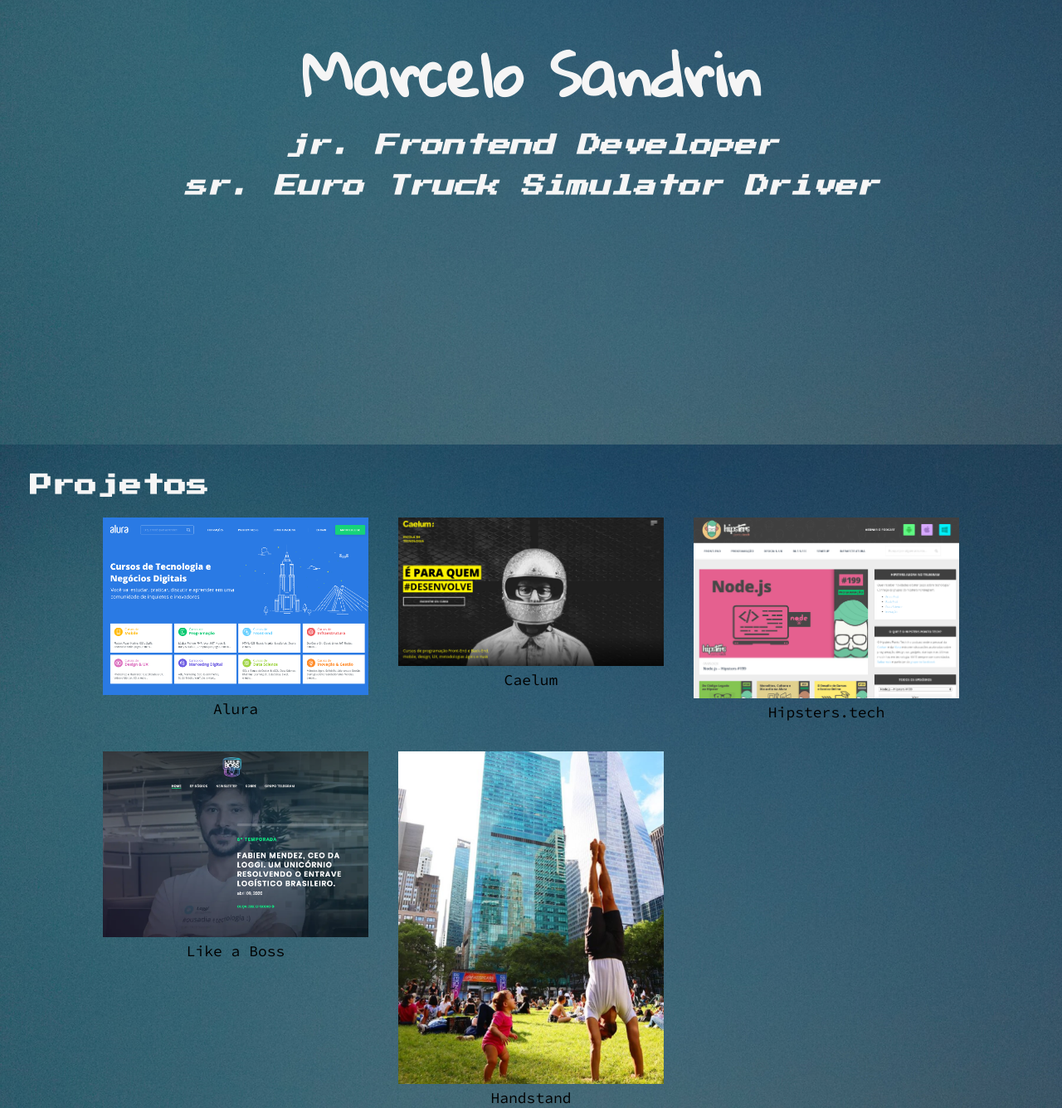
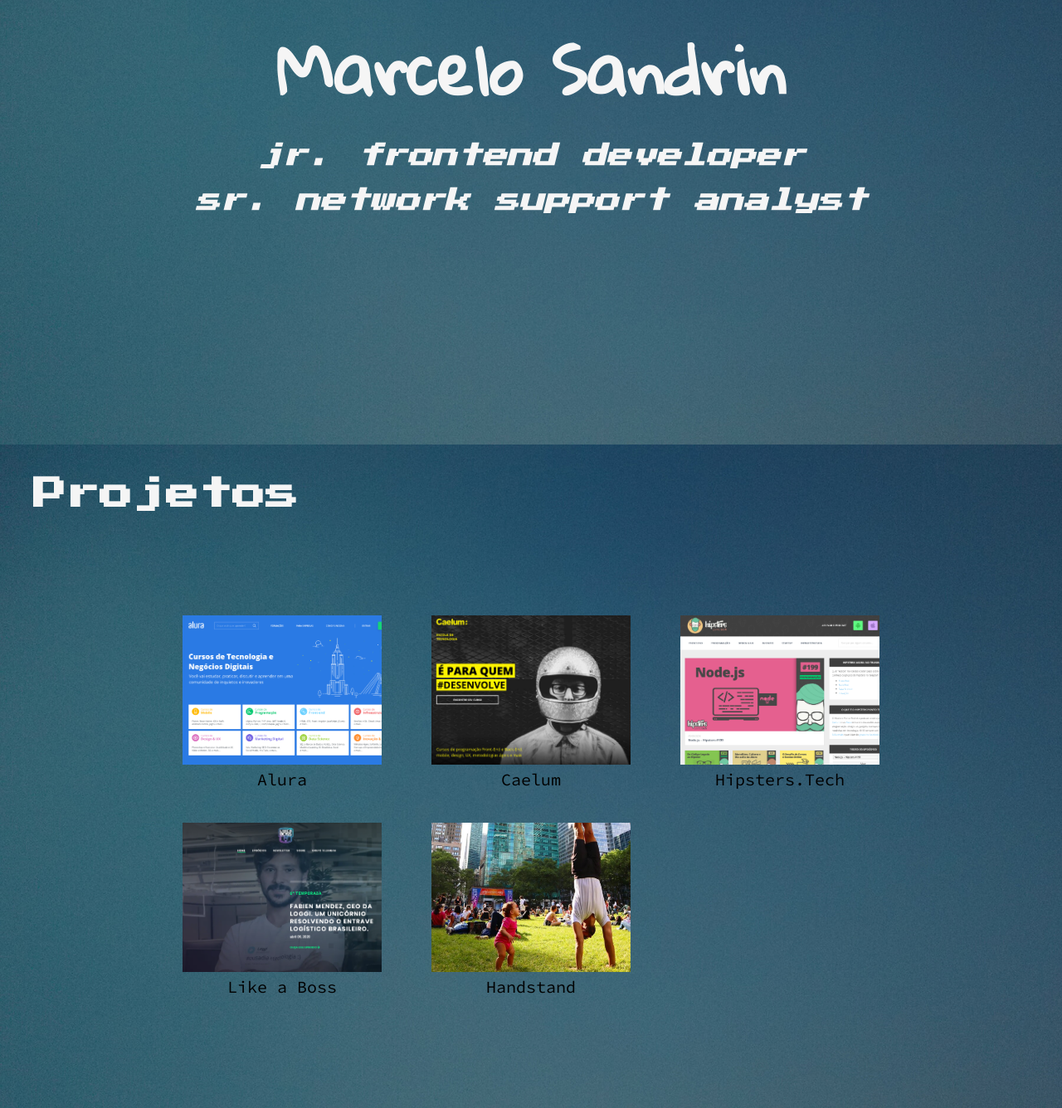
Before and after one commit to msandrin/imersaocss, a plain HTML site: page index.html in a window 1280 px wide. Shown: the part 264-1600 px from the top of the page at 83% size. Drawn offline with Linux system fonts and the light colour scheme.

Commit message:
4a versao do site

```diff
--- a/css/estilos.css
+++ b/css/estilos.css
@@ -1,35 +1,40 @@
-*{
+/* soft reset do css */
+* {
   margin: 0;
   padding: 0;
   box-sizing: border-box;
 }
 
-body{
+body {
   background-image: url('../img/fundo.jpg');
+  background-size: auto 100vh;
   font-family: 'Source Code Pro', monospace;
-    background-size: auto 100vh;
   height: 100vh;
   font-size: 12px;
 }
 
+/* se a tela tiver pelo menos 400px vai carregar estes estilos */
 @media (min-width: 400px) {
-
-  body{
+  body {
     font-size: 14px;
   }
-
 }
 
+/* breakpoint */
 @media (min-width: 600px) {
-
-  body{
+  body {
     font-size: 18px;
   }
-
 }
 
-header{
+/* breakpoint */
+@media (min-width: 1200px) {
+  body {
+    font-size: 20px;
+  }
+}
 
+header {
   height: 100vh;
   display: flex;
   justify-content: center;
@@ -37,110 +42,92 @@ align-items: center;
 }
 
 .menu {
-     background-color : white;
+  background-color: white;
   position: fixed;
   width: 100vw;
   top: 0;
 }
 
-   .menu li{
-     list-style: none;
-   }
-
-   .menu ul{
+.menu ul {
   display: flex;
   justify-content: space-around;
 }
 
-   .menu a{
+.menu li {
+ list-style: none;
+}
+
+.menu a {
+
   display: block;
   padding: 10px 20px;
 }
 
-  a{
+a {
   color: teal;
   text-decoration: none;
 }
-    a:hover{
+
+a:hover {
   text-decoration: underline;
 }
 
 .site-subtitle,
-   .site-title{
+.site-title {
+  color: whitesmoke;
   text-align: center;
-     color: whitesmoke;
-     line-height: 1.8em;
 }
 
-   .site-title{
+.site-title {
   font-size: 4em;
   font-family: 'Gloria Hallelujah', cursive;
 }
 
-
-   .site-subtitle{
+.site-subtitle {
  font-style: italic;
  font-family: 'Press Start 2P', cursive;
  line-height: 1.8em;
 }
-
 
 .portfolio {
   padding: 2em;
   height: 100vh;
 }
 
-.portfolio h2{
-
+.portfolio h2 {
   font-family: 'Press Start 2P', cursive;
   color: whitesmoke;
-  margin-bottom: 2em;
-  font-size: 1.5em;
+  margin-bottom: 1.5em;
+  font-size: 2em;
 }
 
-.portfolio .grid{
+.portfolio .grid {
   display: grid;
   gap: 2em;
-
 }
 
-@media (min-width : 560px){
-  .portfolio .grid{
+@media (min-width: 560px) {
+  .portfolio .grid {
     grid-template-columns: 240px 240px;
   }
 }
 
-@media (min-width : 860px){
-  .portfolio .grid{
-    grid-template-columns: repeat(3, 240px);
+@media (min-width: 880px) {
+  .portfolio .grid {
+    grid-template-columns: repeat(3, 260px);
+    align-content: center;
     justify-content: center;
-    align-content:  center;
-    height: calc(100vh - 4em - 48px - 1.5em);
+    height: calc(100vh - 8em - 48px);
   }
 }
 
-@media (min-width : 1200px){
-  .portfolio .grid{
-    grid-template-columns: repeat(3, 320px);
-    justify-content: center;
-  }
-}
 .portfolio figure {
   text-align: center;
 }
 
-.img-portfolio{
+.img-portfolio {
+  height: 180px;
   width: 240px;
-     height: 180px;
   object-fit: cover;
   object-position: left bottom;
 }
-
-@media (min-width: 1200px){
-  .img-portfolio{
-    width: 100%;
-    height: auto;
-  }
-
-
-}
--- a/index.html
+++ b/index.html
@@ -1,3 +1,4 @@
+
 <!DOCTYPE html>
 <html lang="en">
 <head>
@@ -5,7 +6,8 @@
   <meta name="viewport" content="width=device-width, initial-scale=1.0">
   <title>Marcelo Sandrin</title>
   <link rel="stylesheet" href="css/estilos.css">
-    <link href="https://fonts.googleapis.com/css2?family=Gloria+Hallelujah&family=Press+Start+2P&family=Source+Code+Pro&display=swap" rel="stylesheet">
+  <link href="https://fonts.googleapis.com/css2?family=Gloria+Hallelujah&family=Press+Start+2P&family=Source+Code+Pro&display=swap"
+	rel="stylesheet">
 </head>
 <body>
   <header>
@@ -18,12 +20,13 @@
 		</nav>
 		<div>
 			<h1 class="site-title">Marcelo Sandrin</h1>
-        <h2 class="site-subtitle">jr. Frontend Developer</h1>
-        <h2 class="site-subtitle">sr. Euro Truck Simulator Driver</h1>
+			<h2 class="site-subtitle">jr. frontend developer</h2>
+			<h2 class="site-subtitle">sr. network support analyst</h2>
 		</div>
   </header>
   <section class="portfolio">
 		<h2>Projetos</h2>
+
 		<div class="grid">
 			<figure>
 				<img class="img-portfolio" src="./img/alura.png" alt="Alura">
@@ -34,8 +37,8 @@
 				<figcaption>Caelum</figcaption>
 			</figure>
 			<figure>
-              <img class="img-portfolio" src="./img/hispters.png" alt="Hipsters.tech">
-              <figcaption>Hipsters.tech</figcaption>
+				<img class="img-portfolio" src="./img/hispters.png" alt="Hipsters.Tech">
+				<figcaption>Hipsters.Tech</figcaption>
 			</figure>
 			<figure>
 				<img class="img-portfolio" src="./img/likeaboss.png" alt="Like a Boss">
@@ -46,6 +49,7 @@
 				<figcaption>Handstand</figcaption>
 			</figure>
 		</div>
+
 	</section>
 </body>
 </html>
```
Lines whose indentation alone changed are shown as unchanged.
